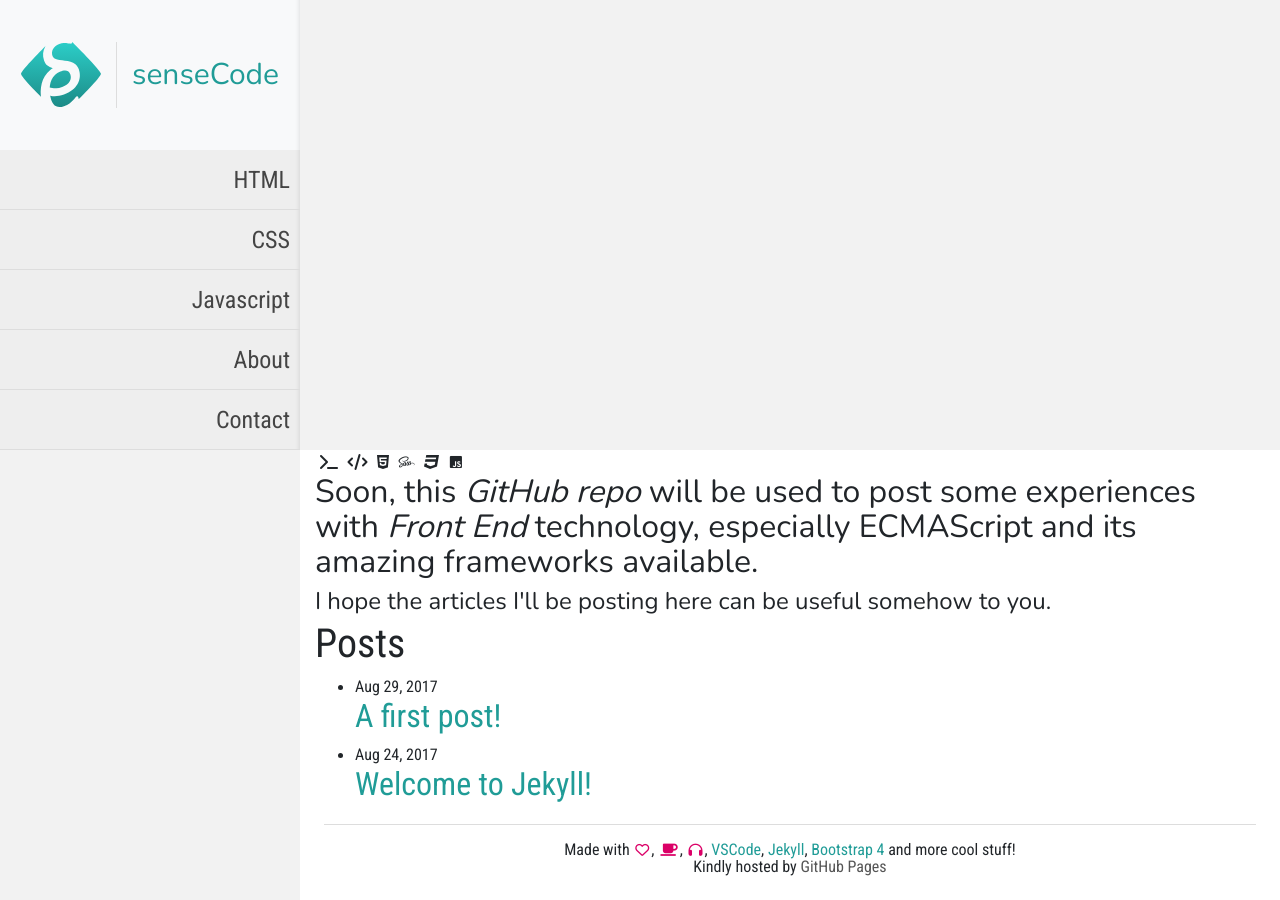
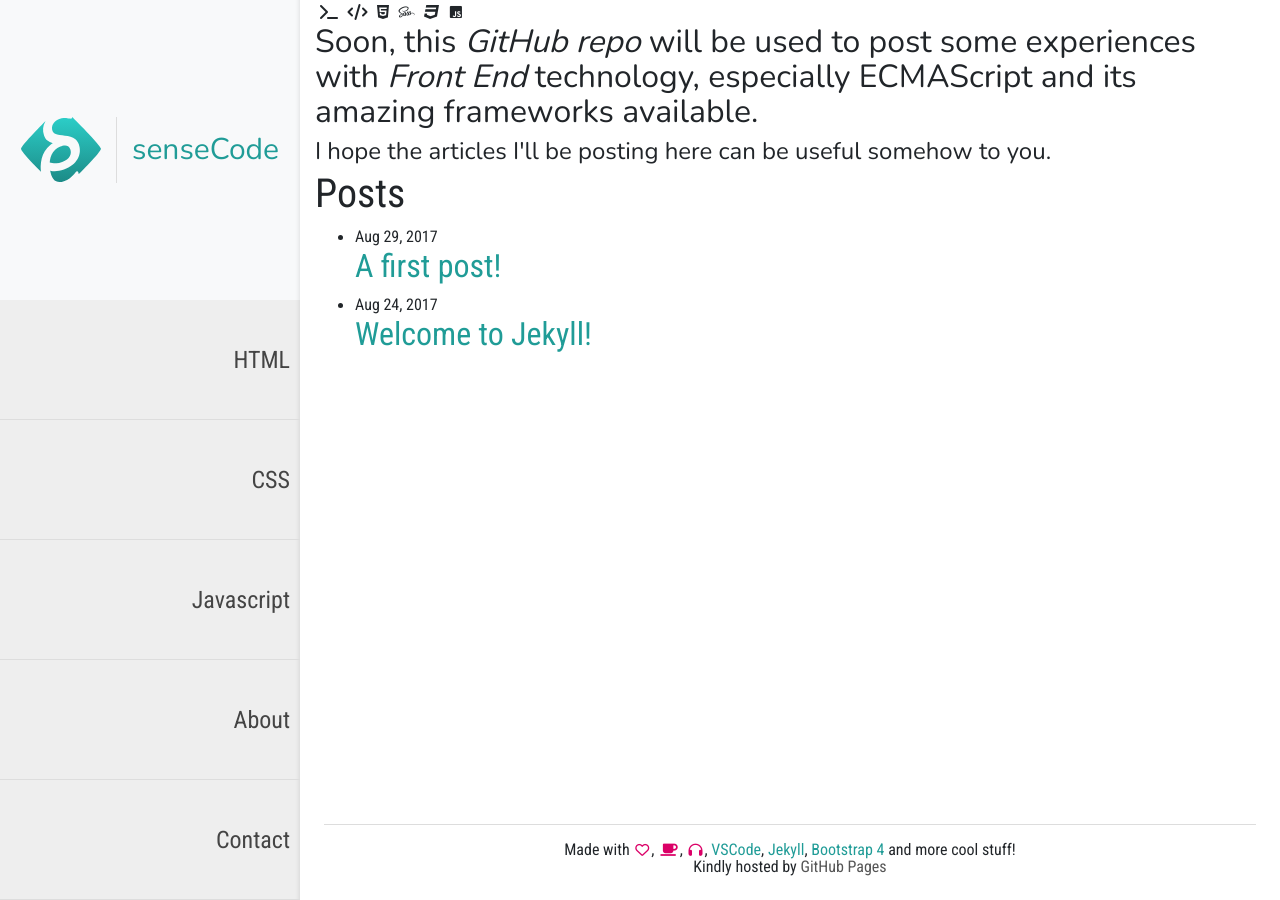
Before and after one commit to rogerbh/sensecode, a Jekyll site: the page built from index.md, in a window 1280 px wide. Built offline with Jekyll 4.4.1, drawn with Linux system fonts in a browser that asks for light colours; nearby versions of some CDN libraries.

Commit message:
fixed pos

```diff
--- a/_layouts/default.html
+++ b/_layouts/default.html
@@ -5,7 +5,7 @@
 
 <body class="h-100" ontouchstart="void(0)">
   <div class="site-holder d-flex h-100" style="display: flex;justify-content: center;flex-direction: column;flex: 1;">
-    <div class="menu-col bg-light h-100" style="display: flex;justify-content: center;flex-direction: column;flex: 1;">
+    <div class="menu-col fixed-pos bg-light h-100" style="display: flex;justify-content: center;flex-direction: column;flex: 1;">
       <div class="container" style="flex: .5;display: flex;justify-content: center;flex-direction: column;-webkit-box-shadow: inset -21px 0px 4px -20px rgba(0,0,0,0.1);
       -moz-box-shadow: inset -21px 0px 4px -20px rgba(0,0,0,0.1);
       box-shadow: inset -21px 0px 4px -20px rgba(0,0,0,0.1);">
```
